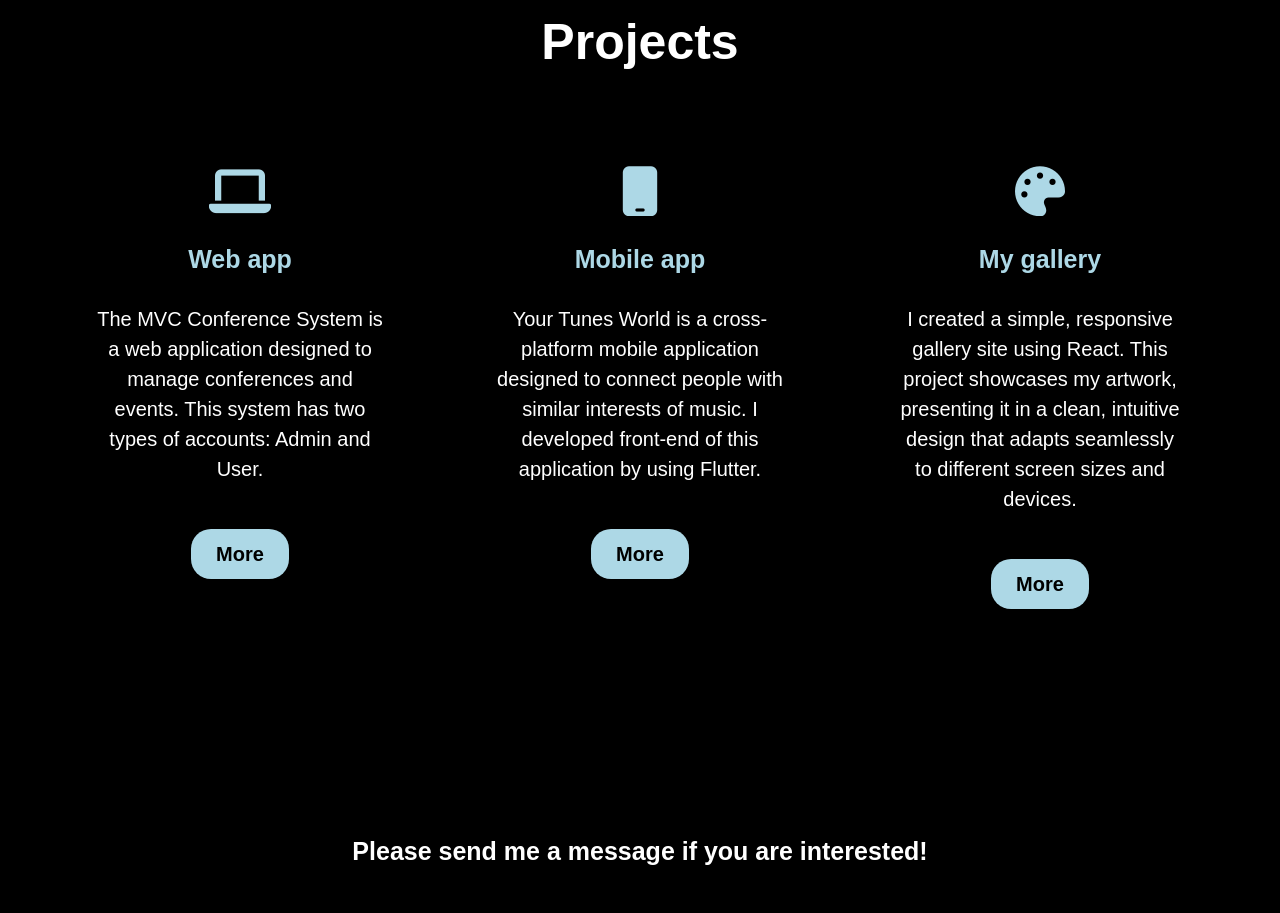
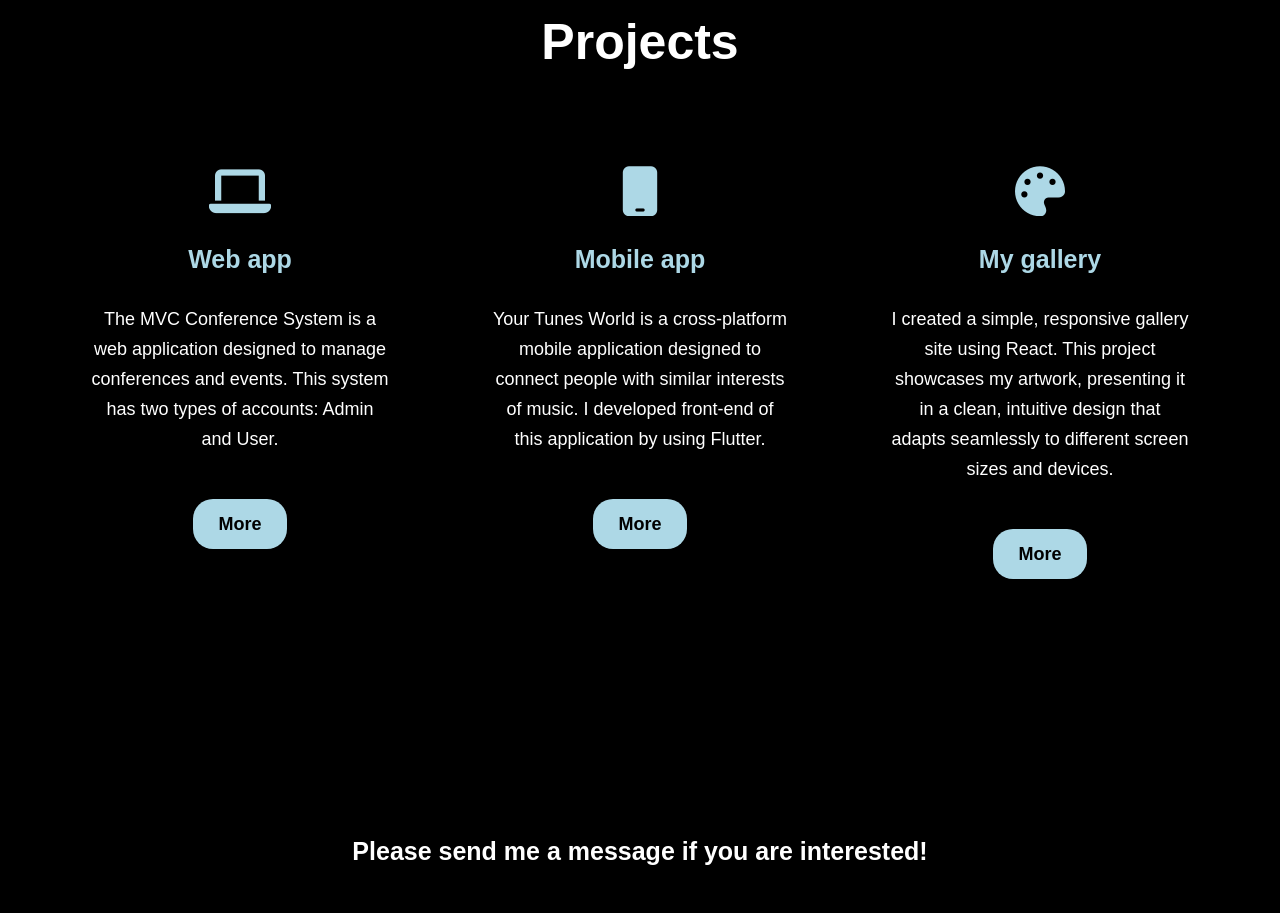
Before and after one commit to ryotaest/ryota.o, a plain HTML site: page Profile/index.html in a window 1280 px wide. Shown: the part 2000-2913 px from the top of the page. Drawn offline with nearby package versions, Linux system fonts and the light colour scheme.

Commit message:
fixed card size

```diff
--- a/Profile/style.css
+++ b/Profile/style.css
@@ -258,7 +258,7 @@ button:hover {
   height: 500px;
   width: 360px;
   background-color: black;
-  padding: 20px 35px;
+  padding: 20px 30px;
   margin: 20px;
   border-radius: 20px;
   overflow: hidden;
@@ -280,7 +280,7 @@ button:hover {
 
 .paragraph p {
   color: white;
-  font-size: 20px;
+  font-size: 18px;
   line-height: 30px;
   margin-bottom: 25px;
 }
```
Also changed, not shown: 1 other file.
